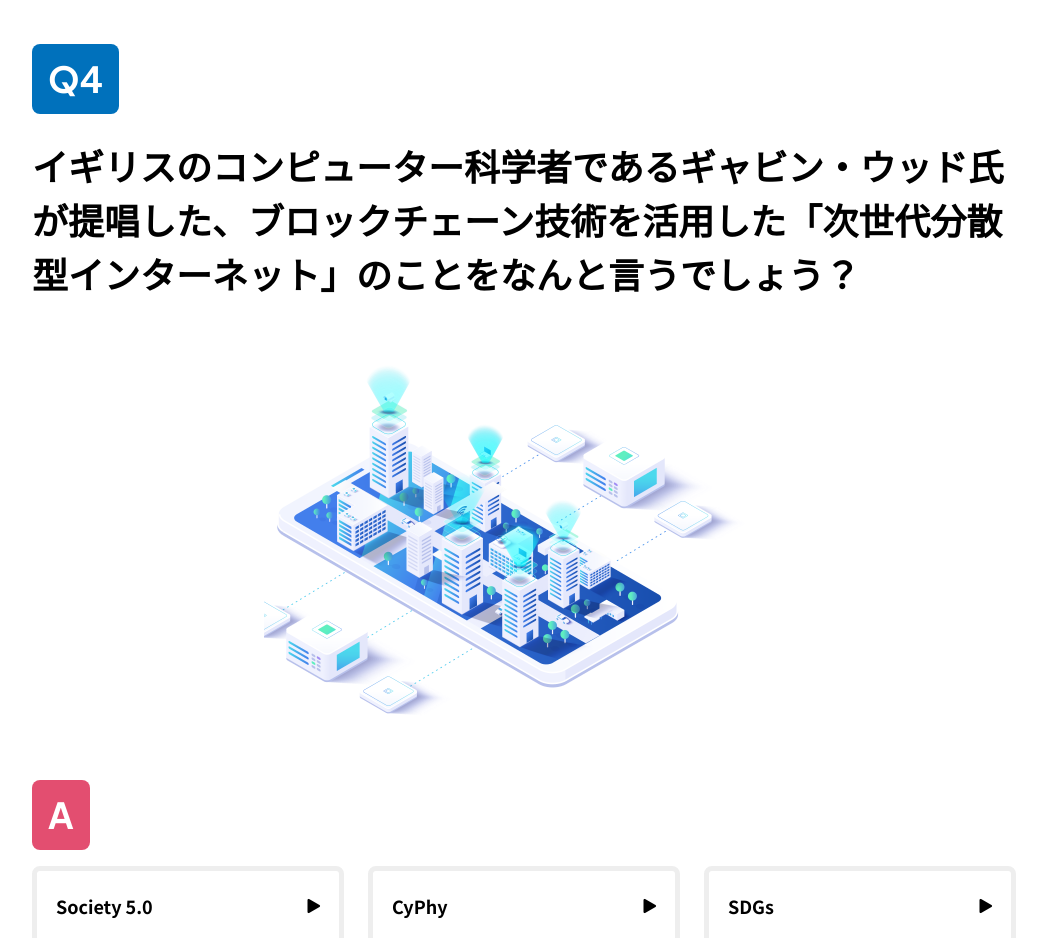
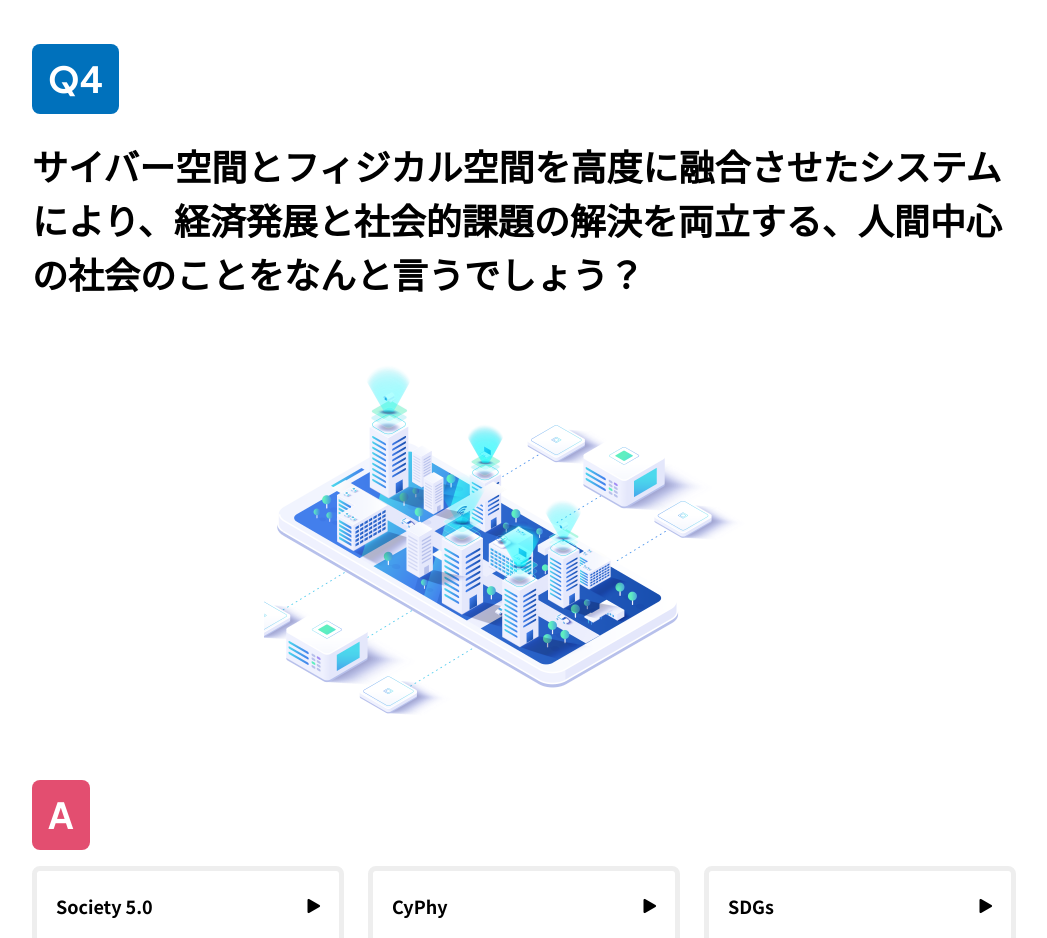
Before and after one commit to posse-ap/sample-ph1-website, a plain HTML site: page index.html in a window 1280 px wide. Shown: the part 3440-4378 px from the top of the page, without its empty margins (116-1163 px from the left). Drawn offline with Linux system fonts and the light colour scheme; files whose address does not match are found by name.

Commit message:
クイズページの重複質問修正

```diff
--- a/index.html
+++ b/index.html
@@ -188,7 +188,8 @@
           <h2 class="p-quiz-box__question__title">
             <span class="p-quiz-box__label">Q4</span>
             <span
-              class="p-quiz-box__question__title__text">イギリスのコンピューター科学者であるギャビン・ウッド氏が提唱した、ブロックチェーン技術を活用した「次世代分散型インターネット」のことをなんと言うでしょう？</span>
+              class="p-quiz-box__question__title__text">サイバー空間とフィジカル空間を高度に融合させたシステムにより、経済発展と社会的課題の解決を両立する、人間中心の社会のことをなんと言うでしょう？
+            </span>
           </h2>
           <figure class="p-quiz-box__question__image">
             <img src="../assets/img/quiz/img-quiz04.png" alt="">
```
